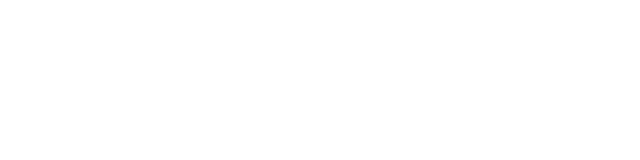
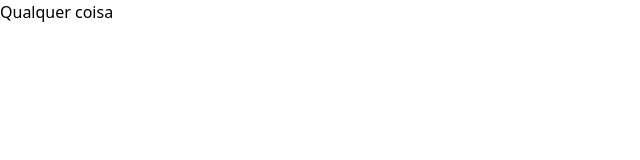
Before and after one commit to Merus23/frontent-boilerplate, a Next.js app: page / in a window 1280 px wide. Shown: the top 160 px of the page, without its empty margins (0-640 px from the left). Built offline with nearby package versions, Linux system fonts and the light colour scheme.

Commit message:
chore: ...

```diff
--- a/src/app/page.tsx
+++ b/src/app/page.tsx
@@ -1,9 +1,7 @@
-import Image from "next/image";
-
 export default function Home() {
   return (
     <div className="">
-      <main className=""></main>
+      <p>Qualquer coisa</p>
     </div>
   );
 }
```
